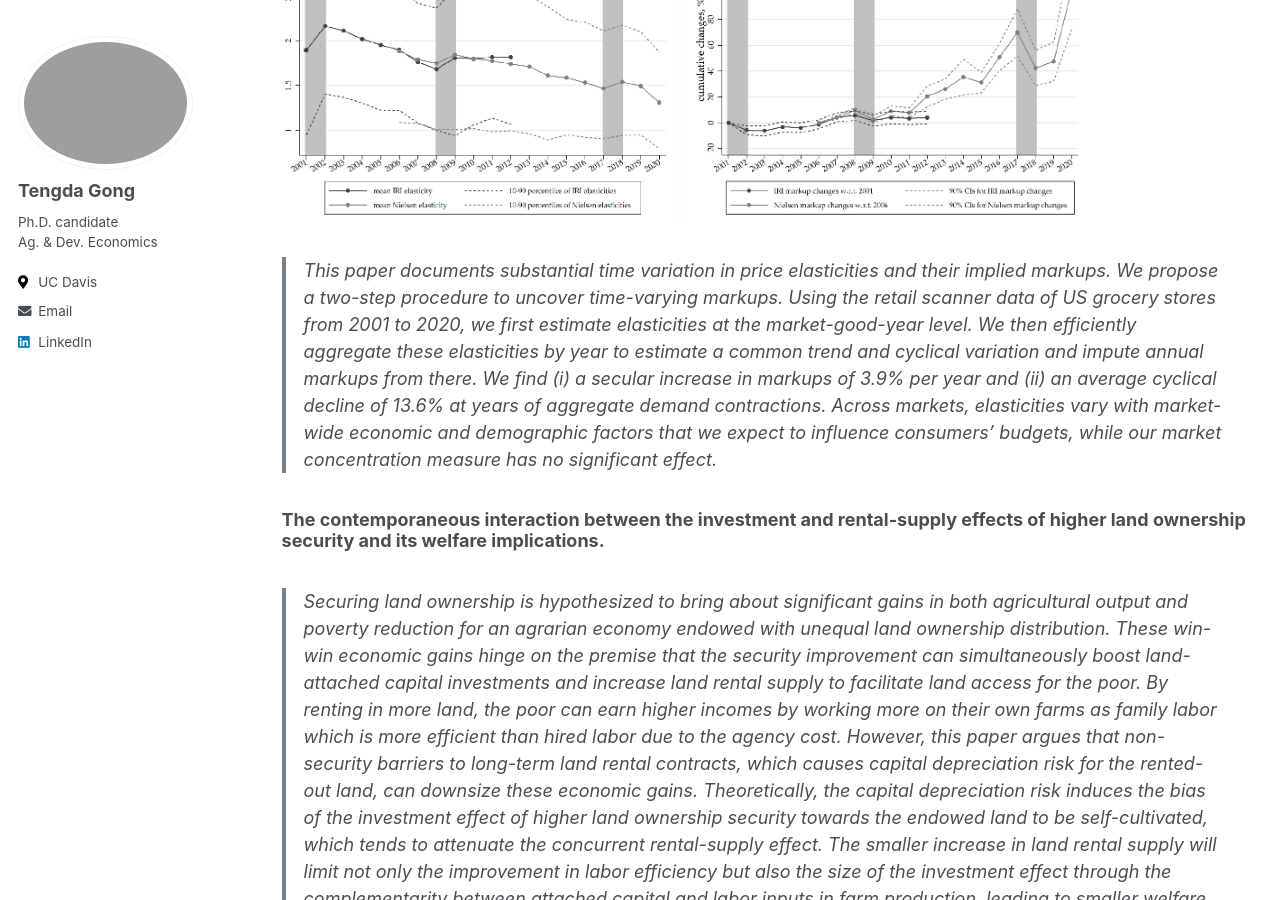
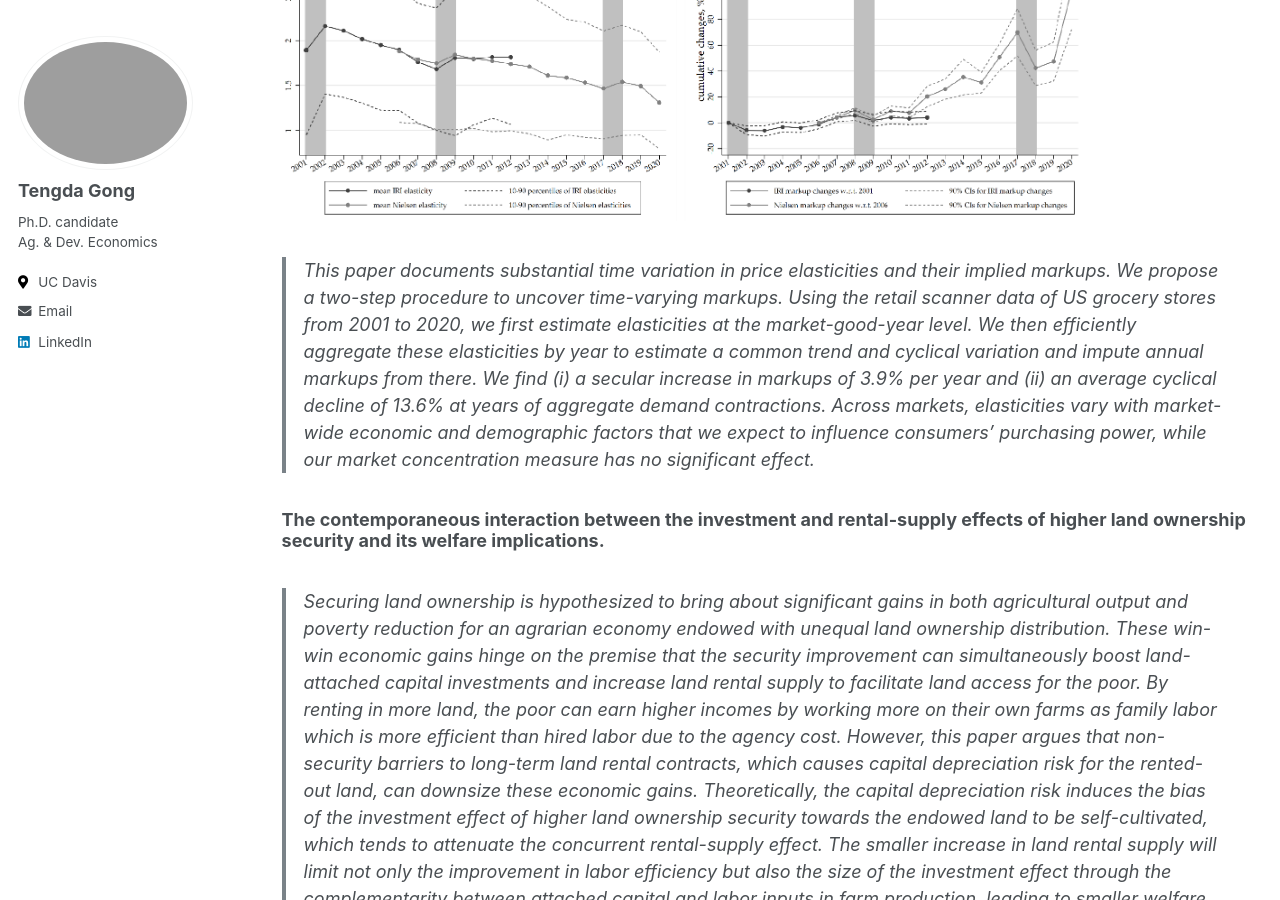
Before and after one commit to tendakung/tendakung.github.io, a Jekyll site: the page built from _pages/research.md, in a window 1280 px wide and 900 px high, scrolled down 357 px. Built offline with Jekyll 4.4.1, drawn with Linux system fonts in a browser that asks for light colours.

Commit message:
Update research.md

```diff
--- a/_pages/research.md
+++ b/_pages/research.md
@@ -9,7 +9,7 @@ author_profile: true
 
 ### [Job Market Paper] Secular rise and pro-cyclical variation in markups: Evidence from US grocery stores. Coauthored with [Bulat Gafarov](https://are.ucdavis.edu/people/faculty/bulat-gafarov/) and [Jens Hilscher](https://are.ucdavis.edu/people/faculty/jens-hilscher/).
 <img src='/images/research/JMP-webfigure.PNG' width='800'>
-> This paper documents substantial time variation in price elasticities and their implied markups. We propose a two-step procedure to uncover time-varying markups. Using the retail scanner data of US grocery stores from 2001 to 2020, we first estimate elasticities at the market-good-year level. We then efficiently aggregate these elasticities by year to estimate a common trend and cyclical variation and impute annual markups from there. We find (i) a secular increase in markups of 3.9% per year and (ii) an average cyclical decline of 13.6% at years of aggregate demand contractions. Across markets, elasticities vary with market-wide economic and demographic factors that we expect to influence consumers' budgets, while our market concentration measure has no significant effect.
+> This paper documents substantial time variation in price elasticities and their implied markups. We propose a two-step procedure to uncover time-varying markups. Using the retail scanner data of US grocery stores from 2001 to 2020, we first estimate elasticities at the market-good-year level. We then efficiently aggregate these elasticities by year to estimate a common trend and cyclical variation and impute annual markups from there. We find (i) a secular increase in markups of 3.9% per year and (ii) an average cyclical decline of 13.6% at years of aggregate demand contractions. Across markets, elasticities vary with market-wide economic and demographic factors that we expect to influence consumers' purchasing power, while our market concentration measure has no significant effect.
 
 ### The contemporaneous interaction between the investment and rental-supply effects of higher land ownership security and its welfare implications.
 > Securing land ownership is hypothesized to bring about significant gains in both agricultural output and poverty reduction for an agrarian economy endowed with unequal land ownership distribution. These win-win economic gains hinge on the premise that the security improvement can simultaneously boost land-attached capital investments and increase land rental supply to facilitate land access for the poor. By renting in more land, the poor can earn higher incomes by working more on their own farms as family labor which is more efficient than hired labor due to the agency cost. However, this paper argues that non-security barriers to long-term land rental contracts, which causes capital depreciation risk for the rented-out land, can downsize these economic gains. Theoretically, the capital depreciation risk induces the bias of the investment effect of higher land ownership security towards the endowed land to be self-cultivated, which tends to attenuate the concurrent rental-supply effect. The smaller increase in land rental supply will limit not only the improvement in labor efficiency but also the size of the investment effect through the complementarity between attached capital and labor inputs in farm production, leading to smaller welfare gains than expected, especially the welfare gain for the poor.
```
